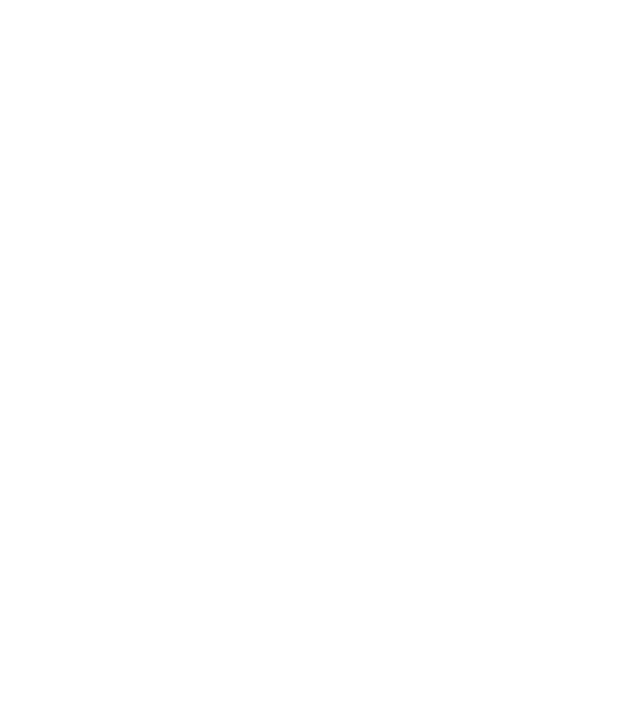
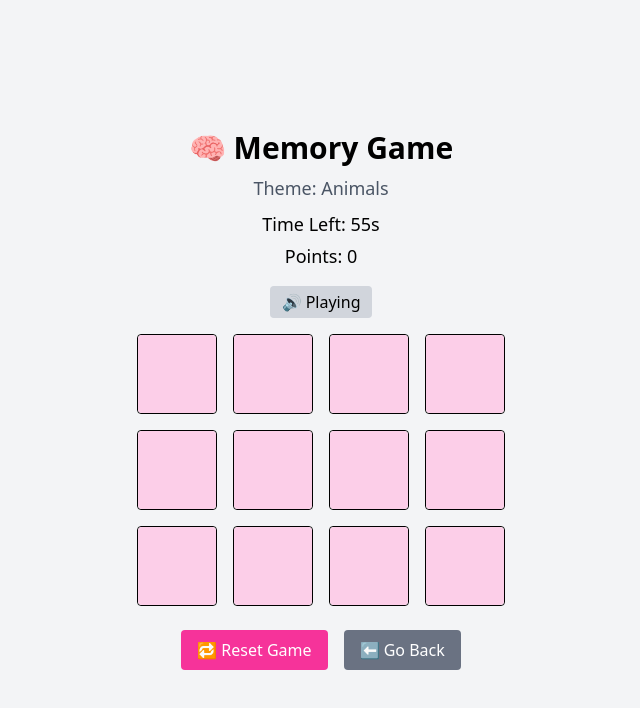
Before and after one commit to MiltonBraggs/dodo-app, a React (Vite) app: page /dodo-app/game in a window 1280 px wide. Before the commit this address had no page. Shown: the top 708 px of the page, without its empty margins (319-959 px from the left). Built offline with nearby package versions, Linux system fonts and the light colour scheme.

Commit message:
minor change

```diff
--- a/src/App.jsx
+++ b/src/App.jsx
@@ -65,13 +65,14 @@
 
 function App() {
   return (
-    <Router>
+    <Router basename="/dodo-app">
   <Routes>
     <Route path="/" element={<Home />} />
     <Route path="/themes" element={<ThemeSelect />} />
     <Route path="/game" element={<Game />} />
   </Routes>
 </Router>
+
   );
 }
 
--- a/src/Card.jsx
+++ b/src/Card.jsx
@@ -1,21 +1,19 @@
-import React from "react";
+const base = import.meta.env.BASE_URL;
 
 export default function Card({ value, flipped, onClick }) {
   return (
     <div
       onClick={onClick}
-      className={`w-20 h-20 md:w-28 md:h-28 border-2 rounded-lg shadow-md cursor-pointer transition-transform duration-300 flex items-center justify-center overflow-hidden ${
-        flipped ? "bg-white" : "bg-pink-400"
-      }`}
+      className="w-20 h-20 bg-white border rounded flex items-center justify-center cursor-pointer"
     >
       {flipped ? (
         <img
-          src={`/images/${value}`}
+          src={`${base}images/${value}`}
           alt="card"
-          className="w-full h-full object-cover"
+          className="w-full h-full object-contain"
         />
       ) : (
-        <span className="text-2xl">❓</span>
+        <div className="w-full h-full bg-pink-200 rounded" />
       )}
     </div>
   );
--- a/src/Game.jsx
+++ b/src/Game.jsx
@@ -55,7 +55,8 @@
 
   // 🎵 Background Music
   useEffect(() => {
-    const audio = new Audio("/bg-music.mp3");
+    const audio = new Audio(`${import.meta.env.BASE_URL}bg-music.mp3`);
+
     audio.loop = true;
     audio.volume = 0.5;
     audioRef.current = audio;
@@ -94,7 +95,6 @@
     setAllMatched(false);
   }, [theme]);
 
-
   useEffect(() => {
     if (gameOver) return;
 
@@ -111,7 +111,6 @@
 
     return () => clearInterval(countdown);
   }, [gameOver]);
-
 
   useEffect(() => {
     if (flipped.length === 2) {
@@ -211,7 +210,8 @@
 
       {gameOver && (
         <div className="text-xl font-semibold text-green-600 mb-4 animate-pulse text-center">
-          Yaaaaay!! {allMatched ? "You matched all the cards!" : "Time's up!"} <br />
+          Yaaaaay!! {allMatched ? "You matched all the cards!" : "Time's up!"}{" "}
+          <br />
           You scored <span className="font-bold">{points}</span> point
           {points !== 1 ? "s" : ""}.
         </div>
```
Lines whose indentation alone changed are shown as unchanged.
